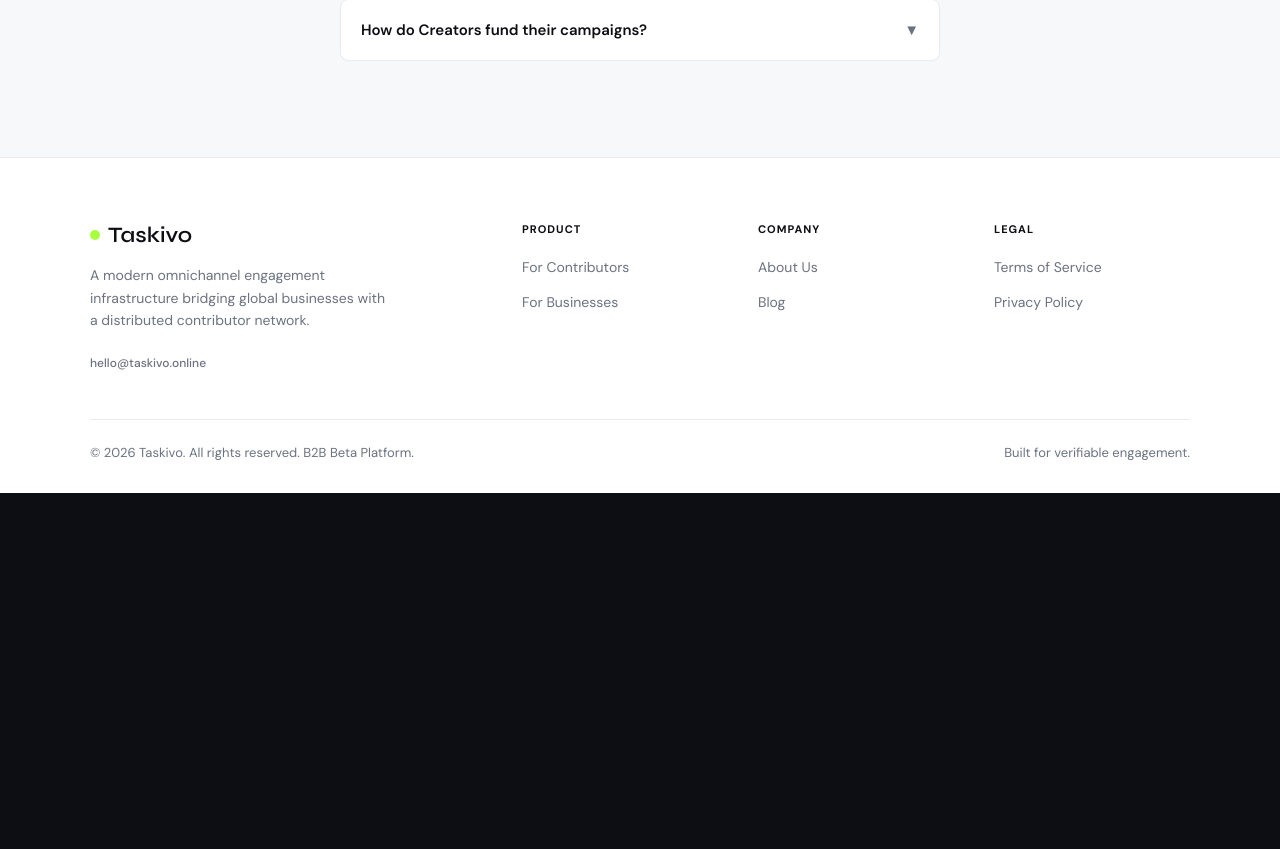
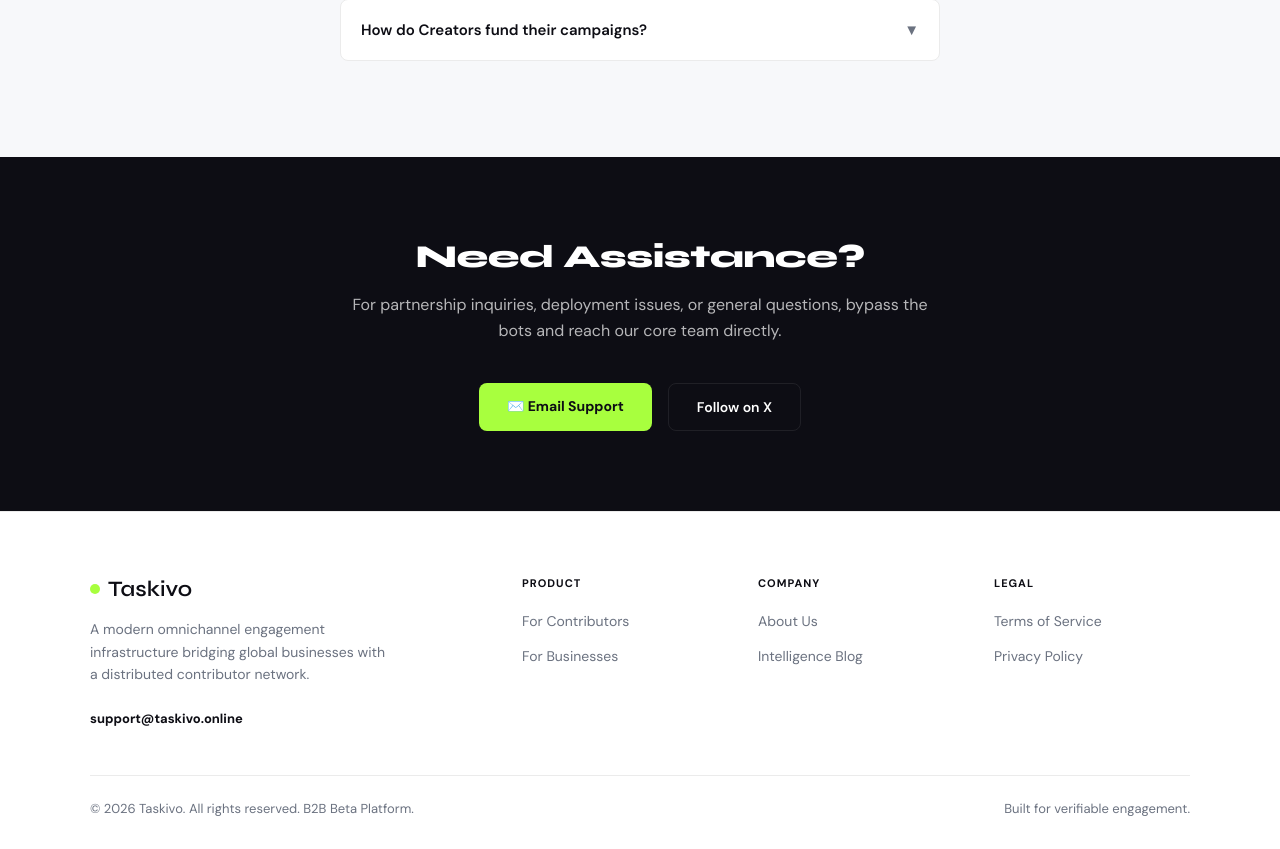
Before and after one commit to Vinbracodetech/taskivo, a React (Vite) app: page / in a window 1280 px wide. Shown: the part 5979-6828 px from the top of the page. Before the commit the page ends 6472 px from the top, so only its background shows below. Built offline with nearby package versions, Linux system fonts and the light colour scheme.

Commit message:
Implement public support block in Landing page
Added a public support block with contact information and links.

```diff
--- a/src/pages/Landing.jsx
+++ b/src/pages/Landing.jsx
@@ -376,13 +376,31 @@ export default function Landing({ navigate, setAuthMode }) {
         </div>
       </section>
 
+      {/* 🔥 PUBLIC SUPPORT BLOCK 🔥 */}
+      <div style={{ background: C.ink, padding: '80px 5%', textAlign: 'center' }}>
+        <div style={{ maxWidth: 600, margin: '0 auto' }}>
+          <h2 style={{ fontSize: 32, fontWeight: 800, color: C.white, fontFamily: "'Syne', sans-serif", marginBottom: 16, letterSpacing: '-0.5px' }}>Need Assistance?</h2>
+          <p style={{ color: 'rgba(255,255,255,0.7)', fontSize: 16, marginBottom: 40, lineHeight: 1.6 }}>
+            For partnership inquiries, deployment issues, or general questions, bypass the bots and reach our core team directly.
+          </p>
+          <div style={{ display: 'flex', gap: 16, justifyContent: 'center', flexWrap: 'wrap' }}>
+            <a href="mailto:support@taskivo.online" style={{ background: C.lime, color: C.ink, textDecoration: 'none', padding: '14px 28px', borderRadius: 8, fontSize: 14, fontWeight: 700, fontFamily: "'DM Sans', sans-serif", transition: 'opacity 0.2s' }}>
+              ✉️ Email Support
+            </a>
+            <a href="https://twitter.com/taskivo" target="_blank" rel="noreferrer" style={{ background: 'transparent', border: `1px solid ${C.darkLine}`, color: C.white, textDecoration: 'none', padding: '14px 28px', borderRadius: 8, fontSize: 14, fontWeight: 600, fontFamily: "'DM Sans', sans-serif", transition: 'background 0.2s' }}>
+              Follow on X
+            </a>
+          </div>
+        </div>
+      </div>
+
       {/* ── FOOTER ── */}
       <footer style={{ background: C.white, borderTop: `1px solid ${C.line}`, padding: '64px 5% 32px' }}>
         <div className="lp-footer-grid" style={{ maxWidth: 1100, margin: '0 auto', marginBottom: 48 }}>
           <div className="lp-footer-brand-span">
             <div className="heading" style={{ color: C.ink, fontSize: 22, marginBottom: 16, display: 'flex', alignItems: 'center', gap: 8 }}><span style={{ width: 10, height: 10, borderRadius: '50%', background: C.lime, display: 'inline-block' }}></span>Taskivo</div>
             <p style={{ color: C.slate, fontSize: 14, lineHeight: 1.6, maxWidth: 300, marginBottom: 24 }}>A modern omnichannel engagement infrastructure bridging global businesses with a distributed contributor network.</p>
-            <div style={{ fontSize: 12, color: C.slate, fontWeight: 500 }}>hello@taskivo.online</div>
+            <div style={{ fontSize: 13, color: C.ink, fontWeight: 700 }}>support@taskivo.online</div>
           </div>
           <div>
             <div style={{ fontSize: 11, fontWeight: 700, color: C.ink, letterSpacing: 1, textTransform: 'uppercase', marginBottom: 20 }}>Product</div>
@@ -395,7 +413,7 @@ export default function Landing({ navigate, setAuthMode }) {
             <div style={{ fontSize: 11, fontWeight: 700, color: C.ink, letterSpacing: 1, textTransform: 'uppercase', marginBottom: 20 }}>Company</div>
             <ul style={{ listStyle: 'none', padding: 0, margin: 0, display: 'flex', flexDirection: 'column', gap: 14 }}>
               <li><span style={{ color: C.slate, cursor: "pointer", fontSize: 14 }} onClick={function() { navigate("about"); }}>About Us</span></li>
-              <li><span style={{ color: C.slate, cursor: "pointer", fontSize: 14 }} onClick={function() { navigate("blog"); }}>Blog</span></li>
+              <li><span style={{ color: C.slate, cursor: "pointer", fontSize: 14 }} onClick={function() { navigate("blog"); }}>Intelligence Blog</span></li>
             </ul>
           </div>
           <div>
@@ -406,7 +424,7 @@ export default function Landing({ navigate, setAuthMode }) {
             </ul>
           </div>
         </div>
-        <div style={{ maxWidth: 1100, margin: '0 auto', display: 'flex', justifyContent: 'space-between', alignItems: 'center', borderTop: `1px solid ${C.line}`, paddingTop: 24, color: C.slate, fontSize: 13 }}>
+        <div style={{ maxWidth: 1100, margin: '0 auto', display: 'flex', justifyContent: 'space-between', alignItems: 'center', borderTop: `1px solid ${C.line}`, paddingTop: 24, color: C.slate, fontSize: 13, flexWrap: 'wrap', gap: 16 }}>
           <div>© {new Date().getFullYear()} Taskivo. All rights reserved. B2B Beta Platform.</div>
           <div style={{ display: 'flex', gap: 16 }}><span>Built for verifiable engagement.</span></div>
         </div>
```
